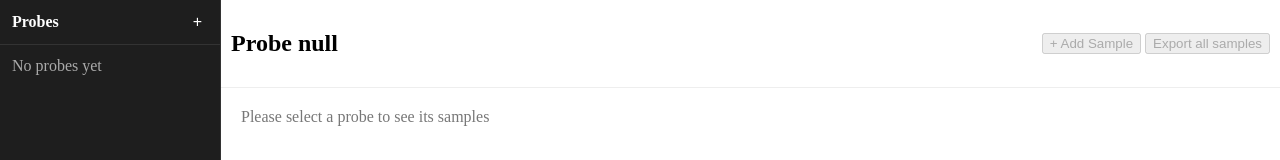
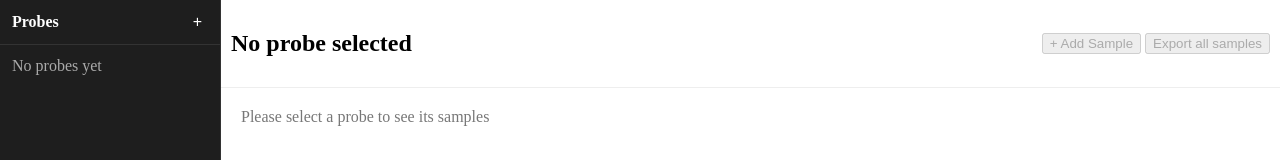
Before and after one commit to giacop002/BRT_photo_app, a Svelte app: page / in a window 1280 px wide. Shown: the top 160 px of the page. Built offline with nearby package versions, Linux system fonts and the light colour scheme.

Commit message:
:wrench: fix: update probe display logic to handle no selected probe
Co-authored-by: Copilot <copilot@github.com>

```diff
--- a/src/renderer/components/MainWindow.svelte
+++ b/src/renderer/components/MainWindow.svelte
@@ -56,7 +56,13 @@
             />
         {:else}
             <div class="header">
-                <h2>Probe {selectedProbeId}</h2>
+                <h2>
+                {#if (!selectedProbeId)}
+                    No probe selected
+                {:else}
+                    Probe {selectedProbeId}
+                {/if}
+                </h2>
                 <div class="button-box">
                     <button class="create btn"
                             disabled={!selectedProbeId}
```
Also changed, not shown: 3 other files (tests, documents, lock files or other folders).
